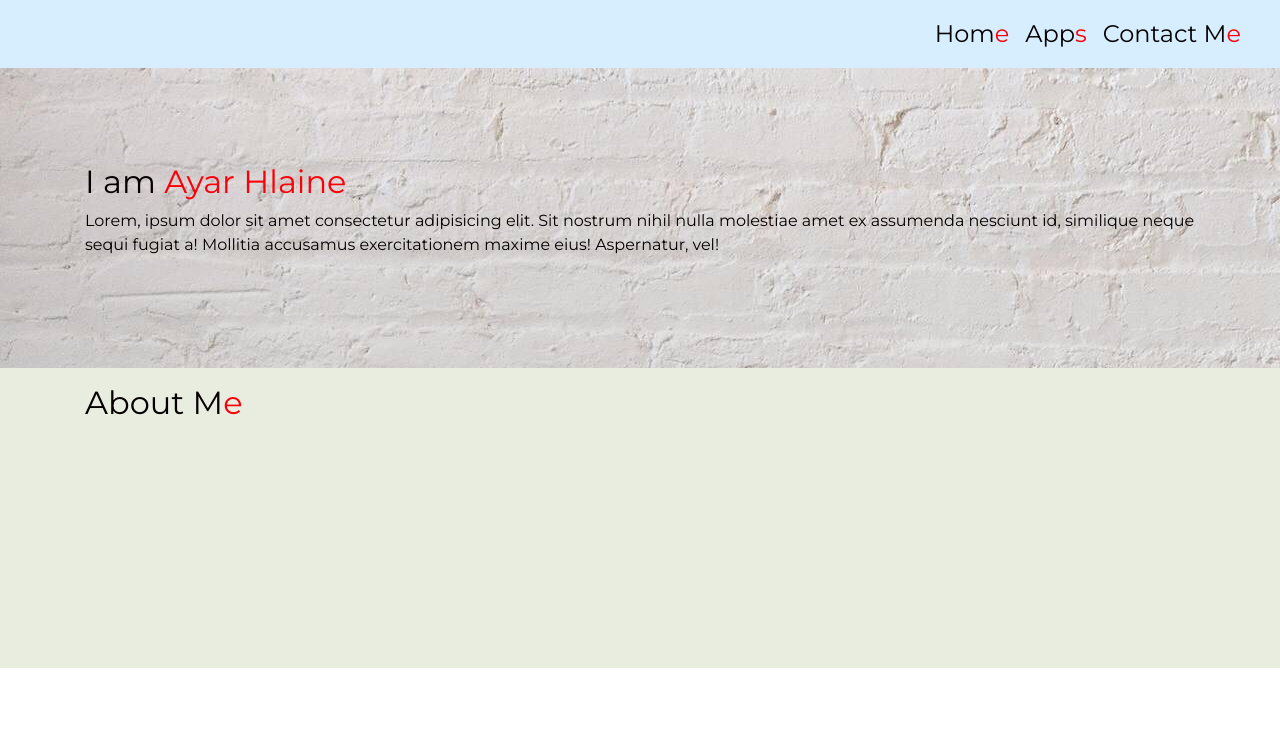
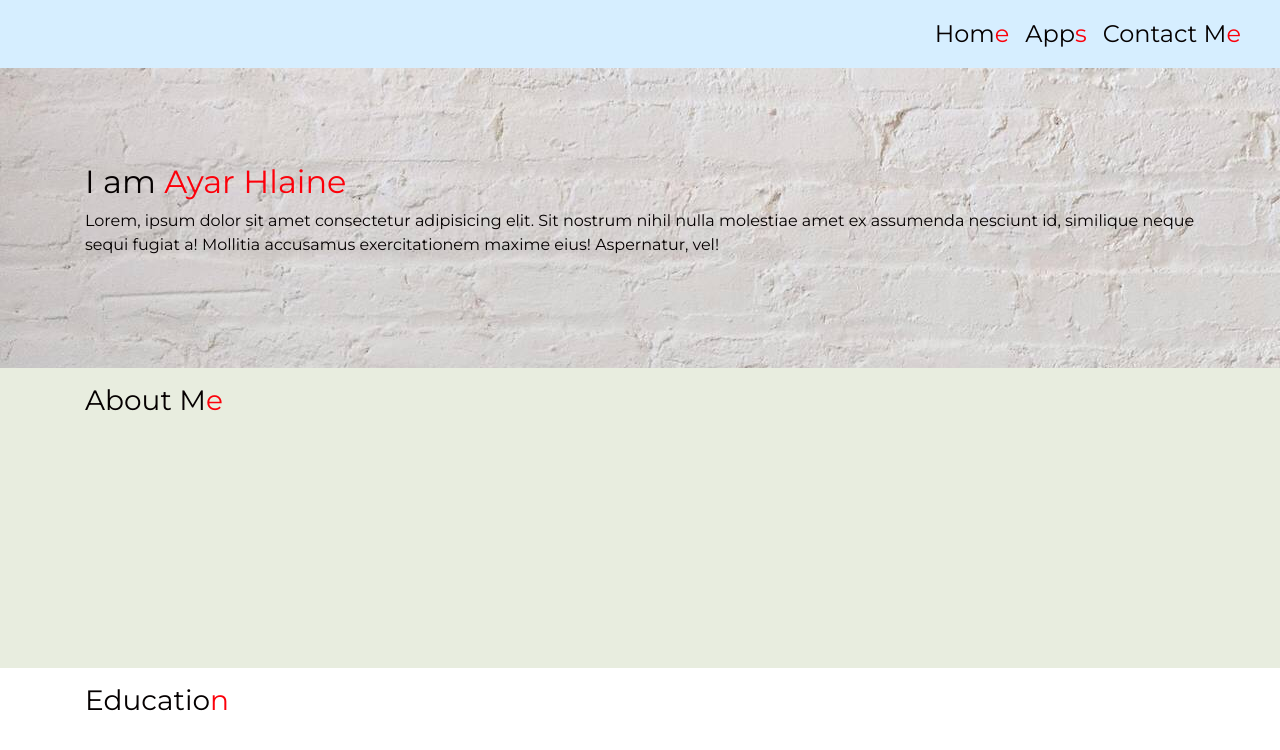
Before and after one commit to ayarhlaine/ayarhlaine.github.io, a React (Create React App) app: page / in a window 1280 px wide. Shown: the top 750 px of the page. Built offline with nearby package versions, Linux system fonts and the light colour scheme.

Commit message:
Added Education Section

```diff
--- a/src/App.tsx
+++ b/src/App.tsx
@@ -2,6 +2,7 @@ import React from 'react';
 import NavBar from './NavBar/NavBar';
 import Banner from './Banner/Banner';
 import AboutMe from './AboutMe/AboutMe';
+import MyEducation from './MyEducation/MyEducation';
 import './App.scss';
 function App() {
   return (
@@ -9,7 +10,7 @@ function App() {
       <NavBar />
       <Banner />
       <AboutMe />
-      {/* Education */}
+      <MyEducation />
     </div>
   );
 }
--- /dev/null
+++ b/src/MyEducation/MyEducation.scss
@@ -0,0 +1,5 @@
+@import 'styles/colors';
+.myEducation {
+    background: $web-white;
+    height: 300px;
+}
--- /dev/null
+++ b/src/MyEducation/MyEducation.tsx
@@ -0,0 +1,14 @@
+import React from 'react';
+import SectionHeader from '../SectionHeader/SectionHeader';
+import './MyEducation.scss';
+function MyEducation() {
+    return (
+        <div className="myEducation">
+            <div className="container">
+                <SectionHeader normalText="Educatio" redText="n"/>
+            </div>
+        </div>
+    )
+}
+
+export default MyEducation;
--- a/src/SectionHeader/SectionHeader.tsx
+++ b/src/SectionHeader/SectionHeader.tsx
@@ -7,9 +7,9 @@ interface SectionHeaderProp {
 const SectionHeader: FunctionComponent<SectionHeaderProp> = ({normalText, redText}) => {
     return (
         <div className="sectionHeader">
-            <h2 className="sectionHeader__header">{normalText}
+            <h3 className="sectionHeader__header">{normalText}
             <span className="sectionHeader__header--red">{redText}</span>
-            </h2>
+            </h3>
         </div>
     )
 }
--- a/src/styles/_colors.scss
+++ b/src/styles/_colors.scss
@@ -2,3 +2,4 @@ $web-red: #FC000A;
 $web-black: #050000;
 $web-blue: #D6EEFF;
 $web-green: #E8EDDF;
+$web-white: #fff;
```
